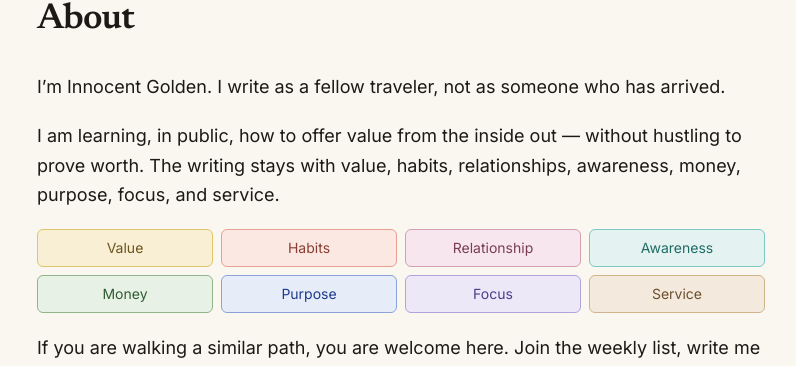
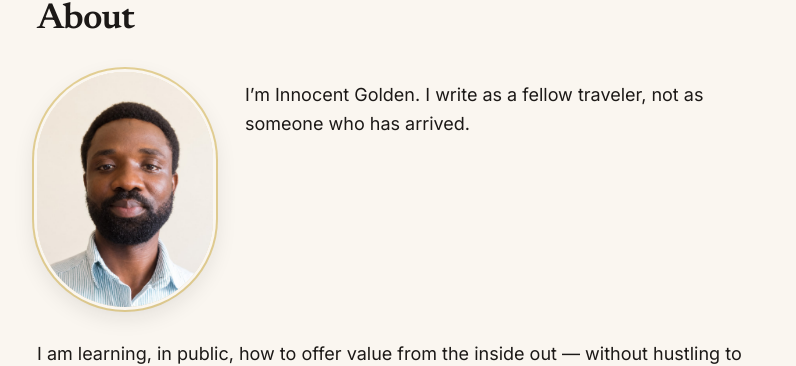
Before and after one commit to innocent-yeboah/offervaluewithinnocent, a Next.js app: page /about in a window 1280 px wide. Shown: the part 141-507 px from the top of the page, without its empty margins (239-1035 px from the left). Built offline with nearby package versions, Linux system fonts and the light colour scheme; no server answers.

Commit message:
Put Innocent’s portrait on Home and About so readers can put a face with the writing.
Co-authored-by: Cursor <cursoragent@cursor.com>

```diff
--- a/app/about/page.tsx
+++ b/app/about/page.tsx
@@ -1,5 +1,6 @@
 import type { Metadata } from "next";
 import Link from "next/link";
+import AuthorPortrait from "@/components/AuthorPortrait";
 import { copy, site, themeToneClass, themes } from "@/lib/site";
 
 export const metadata: Metadata = {
@@ -11,8 +12,13 @@ export default function AboutPage() {
   return (
     <main id="main" className="site-pad mx-auto max-w-3xl py-10 sm:py-16">
       <h1 className="font-serif text-[1.85rem] font-semibold tracking-tight sm:text-4xl">About</h1>
+      <div className="mt-8 flex flex-col items-start gap-6 sm:flex-row sm:gap-8">
+        <AuthorPortrait size="about" />
+        <p className="text-base leading-relaxed text-pretty text-ink sm:pt-2 sm:text-lg">
+          I’m {site.author}. I write as a fellow traveler, not as someone who has arrived.
+        </p>
+      </div>
       <div className="mt-8 space-y-5 text-base leading-relaxed text-pretty text-ink sm:text-lg">
-        <p>I’m {site.author}. I write as a fellow traveler, not as someone who has arrived.</p>
         <p>
           I am learning, in public, how to offer value from the inside out — without hustling to
           prove worth. The writing stays with value, habits, relationships, awareness, money,
--- a/app/page.tsx
+++ b/app/page.tsx
@@ -1,5 +1,6 @@
 import Link from "next/link";
 import ArticleCard from "@/components/ArticleCard";
+import AuthorPortrait from "@/components/AuthorPortrait";
 import SubscribeInvite from "@/components/SubscribeInvite";
 import { getLiveArticles } from "@/lib/articles";
 import { isKitConfigured } from "@/lib/kit";
@@ -18,10 +19,13 @@ export default async function HomePage() {
       <h1 className="font-serif mt-4 text-[1.85rem] font-semibold leading-tight tracking-tight text-balance text-ink sm:text-4xl lg:text-5xl">
         {site.headline}
       </h1>
-      <p className="mt-6 max-w-2xl text-base leading-relaxed text-pretty text-muted sm:text-lg">
-        I’m {site.author}. I write as a fellow traveler — still learning how to live with value,
-        honesty, and service. If that is your path too, you are welcome here.
-      </p>
+      <div className="mt-8 flex flex-col items-start gap-5 sm:flex-row sm:items-center sm:gap-8">
+        <AuthorPortrait size="home" />
+        <p className="max-w-2xl text-base leading-relaxed text-pretty text-muted sm:text-lg">
+          I’m {site.author}. I write as a fellow traveler — still learning how to live with value,
+          honesty, and service. If that is your path too, you are welcome here.
+        </p>
+      </div>
 
       <section className="mt-14" aria-labelledby="themes-heading">
         <h2 id="themes-heading" className="font-serif text-2xl font-semibold">
--- /dev/null
+++ b/components/AuthorPortrait.tsx
@@ -0,0 +1,37 @@
+import Image from "next/image";
+import { site } from "@/lib/site";
+
+type AuthorPortraitProps = {
+  size: "home" | "about";
+};
+
+const sizes = {
+  home: {
+    className: "h-24 w-24 sm:h-28 sm:w-28",
+    width: 224,
+    height: 224,
+  },
+  about: {
+    className: "h-40 w-40 sm:h-44 sm:w-44",
+    width: 352,
+    height: 352,
+  },
+} as const;
+
+/**
+ * A quiet portrait of Innocent so readers can put a face with the writing.
+ */
+export default function AuthorPortrait({ size }: AuthorPortraitProps) {
+  const frame = sizes[size];
+
+  return (
+    <Image
+      src="/innocent.jpg"
+      alt={site.author}
+      width={frame.width}
+      height={frame.height}
+      priority={size === "home"}
+      className={`${frame.className} shrink-0 rounded-full object-cover object-[center_16%] shadow-[0_8px_24px_rgba(28,25,23,0.12)] ring-2 ring-gold/45 ring-offset-[3px] ring-offset-paper`}
+    />
+  );
+}
```
Also changed, not shown: public/innocent.jpg (added).
